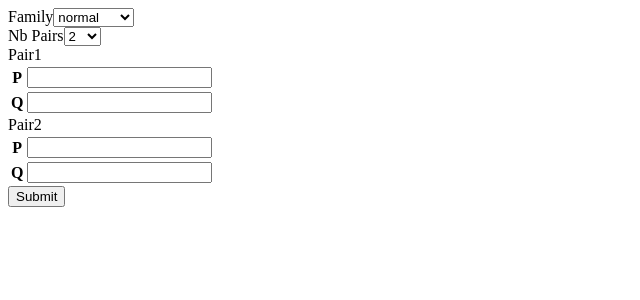
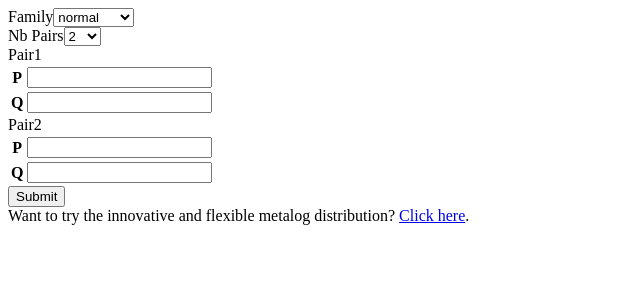
Before and after one commit to tadamcz/make-distribution, a Flask app: page / in a window 1280 px wide. Shown: the top 300 px of the page, without its empty margins (0-640 px from the left). Run offline with Flask 2, Linux system fonts and the light colour scheme.

Commit message:
add link to metalog

```diff
--- a/templates/index.html
+++ b/templates/index.html
@@ -47,5 +47,9 @@ display_nb_pairs()
     {%endfor%}
 </div>
 
+<div>
+	Want to try the innovative and flexible metalog distribution? <a href='https://tmkadamcz.shinyapps.io/metalog/'>Click here</a>.
+</div>
+
 </body>
 </html>
```
